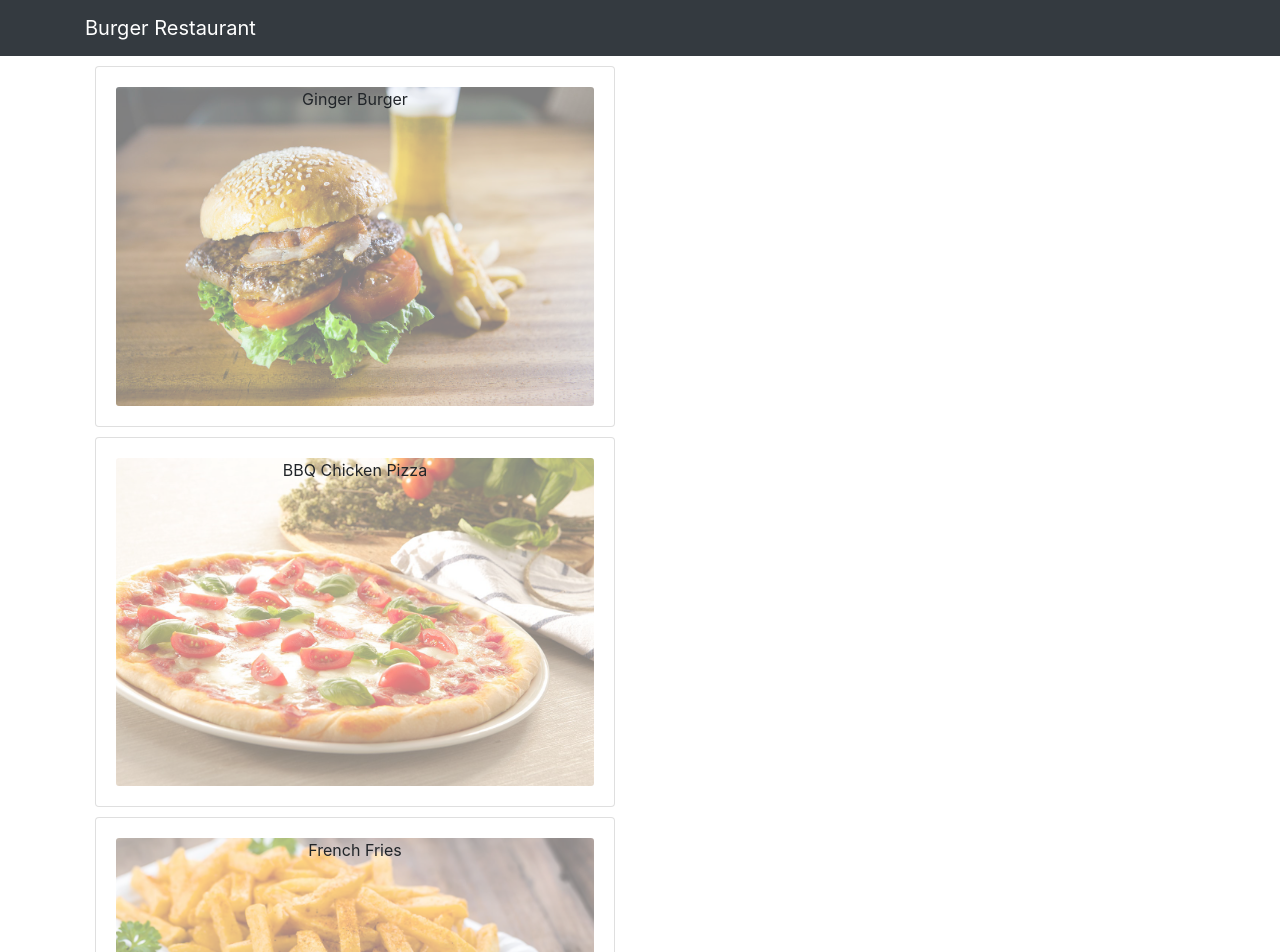
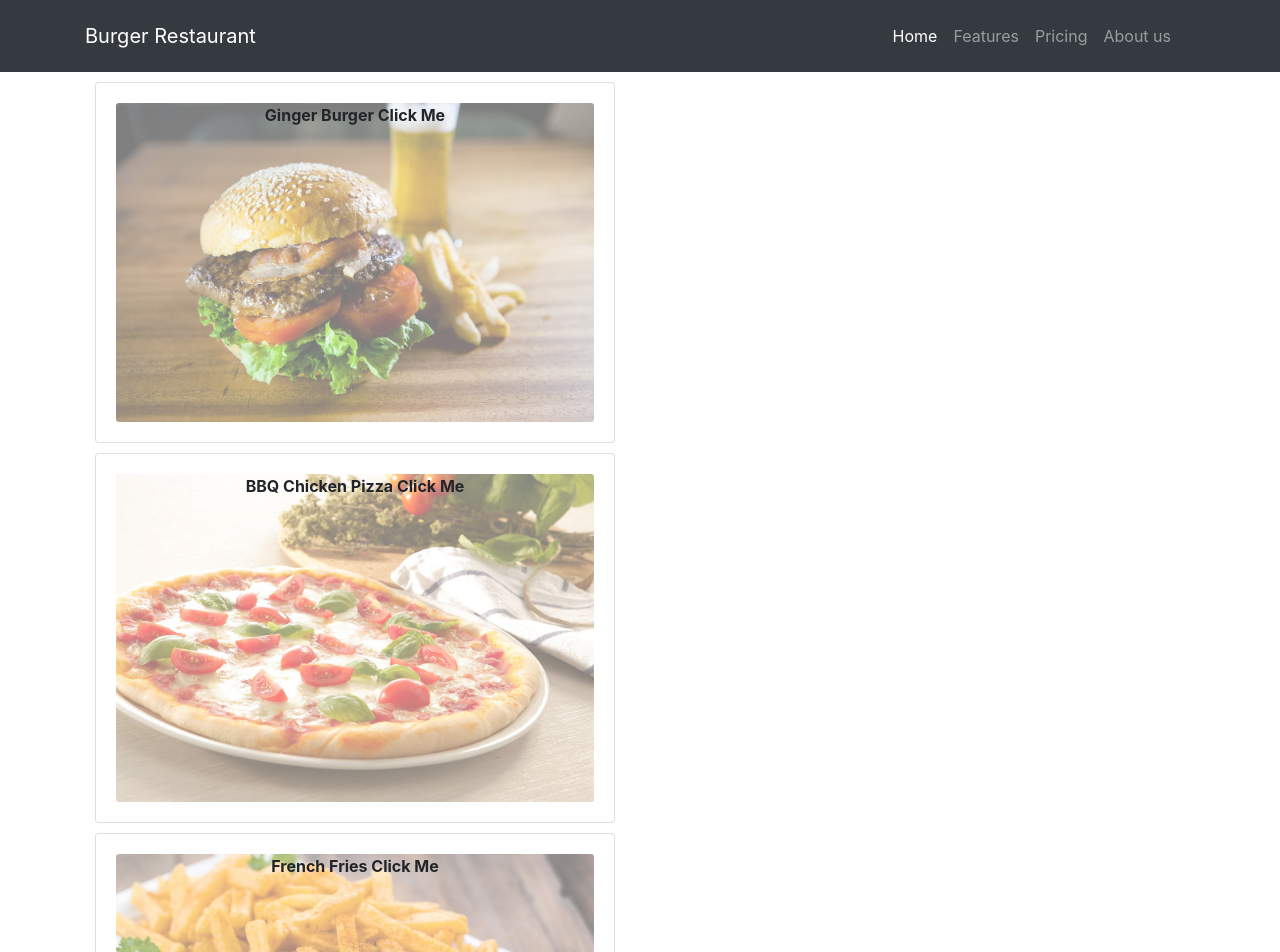
Before and after one commit to arr-atiq/react-burger-restaurant, a React (Create React App) app: page / in a window 1280 px wide. Shown: the top 952 px of the page. Built offline with nearby package versions, Linux system fonts and the light colour scheme.

Commit message:
updated some components

```diff
--- a/src/Components/body/MenuItem.js
+++ b/src/Components/body/MenuItem.js
@@ -5,13 +5,13 @@ const MenuItem = props => {
     return(
         <div>
             <Card style={{margin: "10px"}}>
-                <CardBody>
+                <CardBody style={{cursor: "pointer"}} onClick={props.DishSelect}>
                     <CardImg width= "100%"
                     alt={props.dish.name}
                     src={props.dish.image}
                     style={{opacity: "0.5"}}/>
                     <CardImgOverlay>
-                        <CardTitle style={{cursor: "pointer"}} onClick={props.DishSelect} >{props.dish.name}</CardTitle>
+                        <CardTitle style={{cursor: "pointer", fontWeight:"bold"}} onClick={props.DishSelect} >{props.dish.name}</CardTitle>
                     </CardImgOverlay>
                 </CardBody>
             </Card>
--- a/src/Components/header/Navigation.js
+++ b/src/Components/header/Navigation.js
@@ -6,7 +6,23 @@ const Navigation = () => {
         <div>
             <Navbar dark color="dark">
                 <div className="container">
-                    <NavbarBrand href = "/">Burger Restaurant</NavbarBrand>
+                    <NavbarBrand href="/">Burger Restaurant</NavbarBrand>
+                    <div className="navbar navbar-expand-lg ">
+                        <ul class="navbar-nav">
+                            <li class="nav-item active">
+                                <a class="nav-link" href="/">Home</a>
+                            </li>
+                            <li class="nav-item">
+                                <a class="nav-link" href="#">Features</a>
+                            </li>
+                            <li class="nav-item">
+                                <a class="nav-link" href="#">Pricing</a>
+                            </li>
+                            <li class="nav-item">
+                                <a class="nav-link" href="#">About us</a>
+                            </li>
+                        </ul>
+                    </div>
                 </div>
             </Navbar>
         </div>
--- a/src/Data/Dishes.js
+++ b/src/Data/Dishes.js
@@ -1,7 +1,7 @@
 const DISHES = [
     {
         id: 0,
-        name: 'Ginger Burger',
+        name: 'Ginger Burger Click Me',
         image: 'assets/images/0burger.jpg',
         category: 'meal',
         label: 'Hot',
@@ -47,7 +47,7 @@ const DISHES = [
     },
     {
         id: 1,
-        name: 'BBQ Chicken Pizza',
+        name: 'BBQ Chicken Pizza Click Me',
         image: 'assets/images/1pizza.jpg',
         category: 'meal',
         label: '',
@@ -93,7 +93,7 @@ const DISHES = [
     },
     {
         id: 2,
-        name: 'French Fries',
+        name: 'French Fries Click Me',
         image: 'assets/images/2fries.jpg',
         category: 'appetizer',
         label: 'New',
@@ -139,7 +139,7 @@ const DISHES = [
     },
     {
         id: 3,
-        name: 'Cheese Cake',
+        name: 'Cheese Cake Click Me',
         image: 'assets/images/3cake.jpg',
         category: 'dessert',
         label: '',
```
Also changed, not shown: 1 other file (tests, documents, lock files or other folders).
